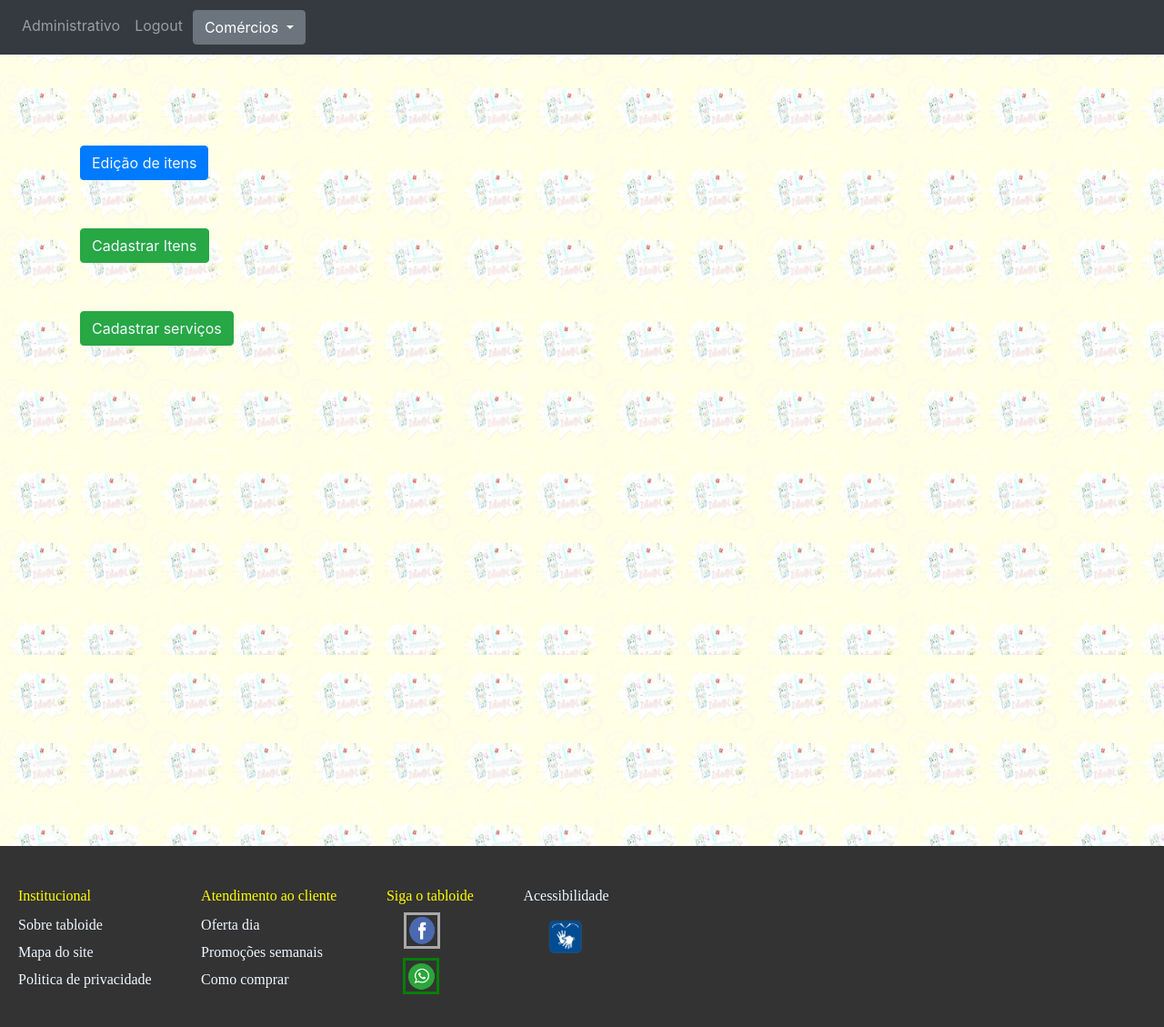
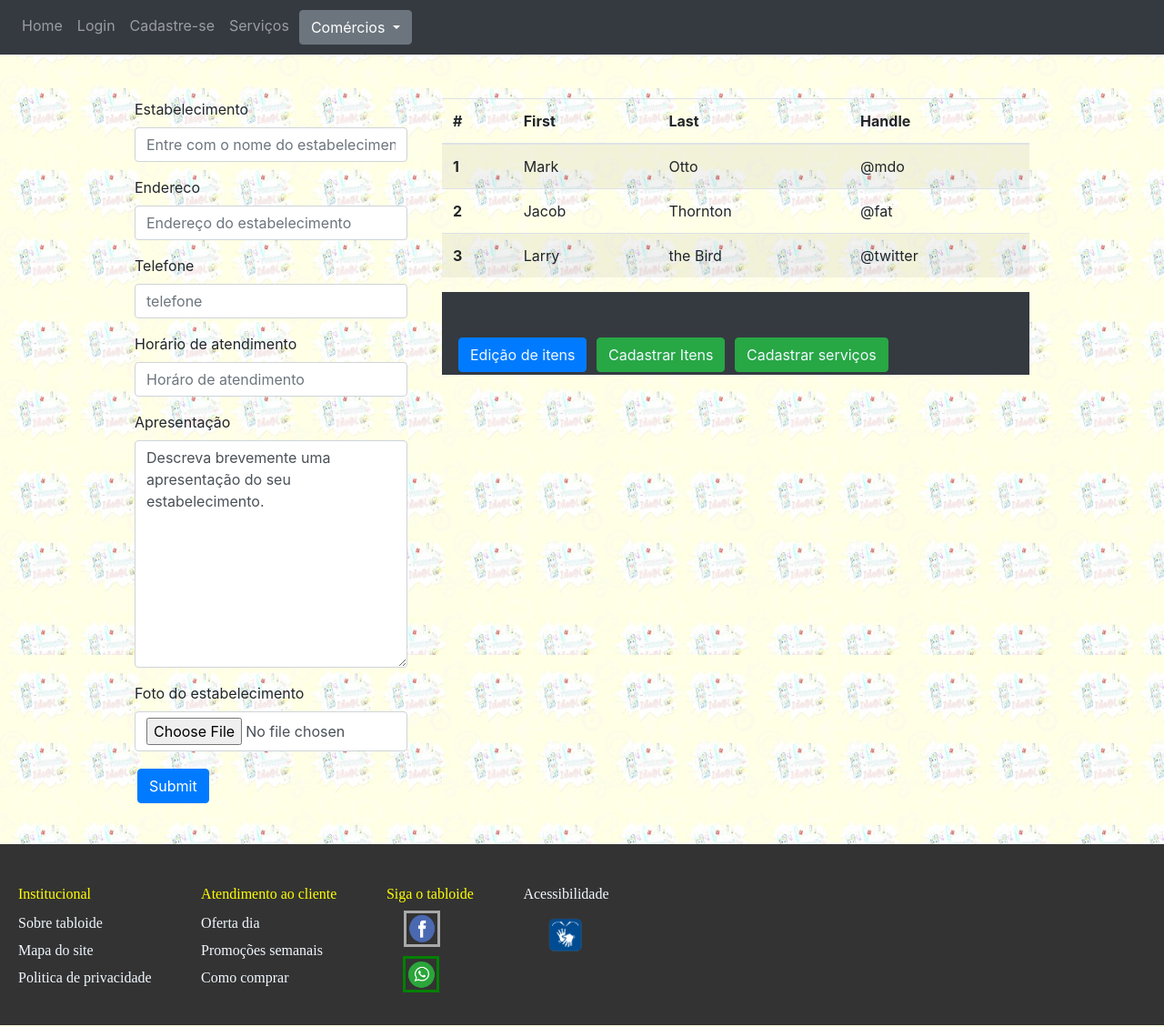
Before and after one commit to zilaraujo1/tabloid_pi3, a Flask app: template website/templates/admin.html in a window 1280 px wide. Shown: the whole page at 91% size. Run offline with Flask 2, Linux system fonts and the light colour scheme; the template is opened without the code that fills it: values that come from a table or form of the project are taken from there, others are empty; data comes from the database, SQL or seed files in the repository; both versions use the stored data as it was before the commit; parts of the project's set-up code (start-up, migrations or seed data) failed here and were passed over; some libraries are stand-ins or nearby versions.

Commit message:
Reconfiguração das tabelas e resert do banco de dados sqlite.

```diff
--- a/website/templates/admin.html
+++ b/website/templates/admin.html
@@ -2,19 +2,101 @@
 
 {% block content %}
 <main class="container" >
-<div class="preview">
+    <div class="row  m-5">
+        <div class="col-sm-12 col-md-4 " >
+            <form>
+                <div class="form-group">
+                  <label for="nome">Estabelecimento</label>
+                  <input type="text" class="form-control" id="nome" name="nome"  placeholder="Entre com o nome do estabelecimento">
+               </div>
+                <div class="form-group">
+                  <label for="endereco">Endereco</label>
+                  <input type="text" class="form-control" id="endereco" name="endereco" placeholder="Endereço do estabelecimento">
+                </div>
+                <div class="form-group">
+                    <label for="telefone">Telefone</label>
+                    <input type="text" class="form-control" id="telefone" name="telefone" placeholder="telefone">
+                </div>
+                <div class="form-group">
+                    <label for="horario">Horário de atendimento</label>
+                    <input type="text" class="form-control" id="hora_fun" name="hora_fun" placeholder="Horáro de atendimento">
+                </div>
+                <div class="form-group">
+                    <label for="descricao">Apresentação</label>
+                    <textarea style="height:250px ;" class="form-control" id="descricao" name="descricao">Descreva brevemente uma apresentação do seu estabelecimento.</textarea>
+                </div>
+                <div class="form-group">
+                    <label for="imagem">Foto do estabelecimento</label>
+                    <input type="file" class="form-control" id="imagem" name="imagem">
+                </div>
+                <div class="form-group">
+
+                    <input type="hidden" class="form-control" id="user" name="user" value="{{ user.nome_mercado }}">
+                </div>
+
+                <button type="submit" class="btn btn-primary">Submit</button>
+              </form>
+
+        </div>
+        <div class="col-sm-12 col-md-8 bg-secundary" >
+            <table class="table table-striped">
+                <thead>
+                  <tr>
+                    <th scope="col">#</th>
+                    <th scope="col">First</th>
+                    <th scope="col">Last</th>
+                    <th scope="col">Handle</th>
+                  </tr>
+                </thead>
+                <tbody>
+                  <tr>
+                    <th scope="row">1</th>
+                    <td>Mark</td>
+                    <td>Otto</td>
+                    <td>@mdo</td>
+                  </tr>
+                  <tr>
+                    <th scope="row">2</th>
+                    <td>Jacob</td>
+                    <td>Thornton</td>
+                    <td>@fat</td>
+                  </tr>
+                  <tr>
+                    <th scope="row">3</th>
+                    <td>Larry</td>
+                    <td>the Bird</td>
+                    <td>@twitter</td>
+                  </tr>
+                </tbody>
+              </table>
+
+              <div class="col-md-12 bg-dark">
+                  <button class="btn btn-primary preview" type="button" ><a href="/editar/{{ user.id }}">Edição de itens</a></button>
+                  <button class="btn btn-success preview" type="button" ><a href="/form/{{ user.id }}">Cadastrar Itens</a></button>
+                  <button class="btn btn-success preview" type="button" ><a href="/form_servico/{{ user.id }}">Cadastrar serviços</a></button>
+              </div>
+        </div>
 
 
-    <h1>{{ user.nome_mercado }}</h1>
-    <di>
-    <button class="btn btn-primary preview" type="button" ><a href="/editar/{{ user.id }}">Edição de itens</a></button>
+
+
+
+        </div>
+
+
+
+
+
+
+
+
+
+            <div class="preview">
+
+
+                <h1>{{ user.nome_mercado }}</h1>
+                <di>
+            </div>
     </div>
-    <div >
-    <button class="btn btn-success preview" type="button" ><a href="/form/{{ user.id }}">Cadastrar Itens</a></button>
-    </div>
-    <div >
-    <button class="btn btn-success preview" type="button" ><a href="/form_servico/{{ user.id }}">Cadastrar serviços</a></button>
-    </div>
-
 </main>
 {% endblock %}
```
Also changed, not shown: website/__init__.py (+5 -5 lines), website/models.py (+10 -15 lines), website/database.db (deleted), website/models/items.py (deleted).
